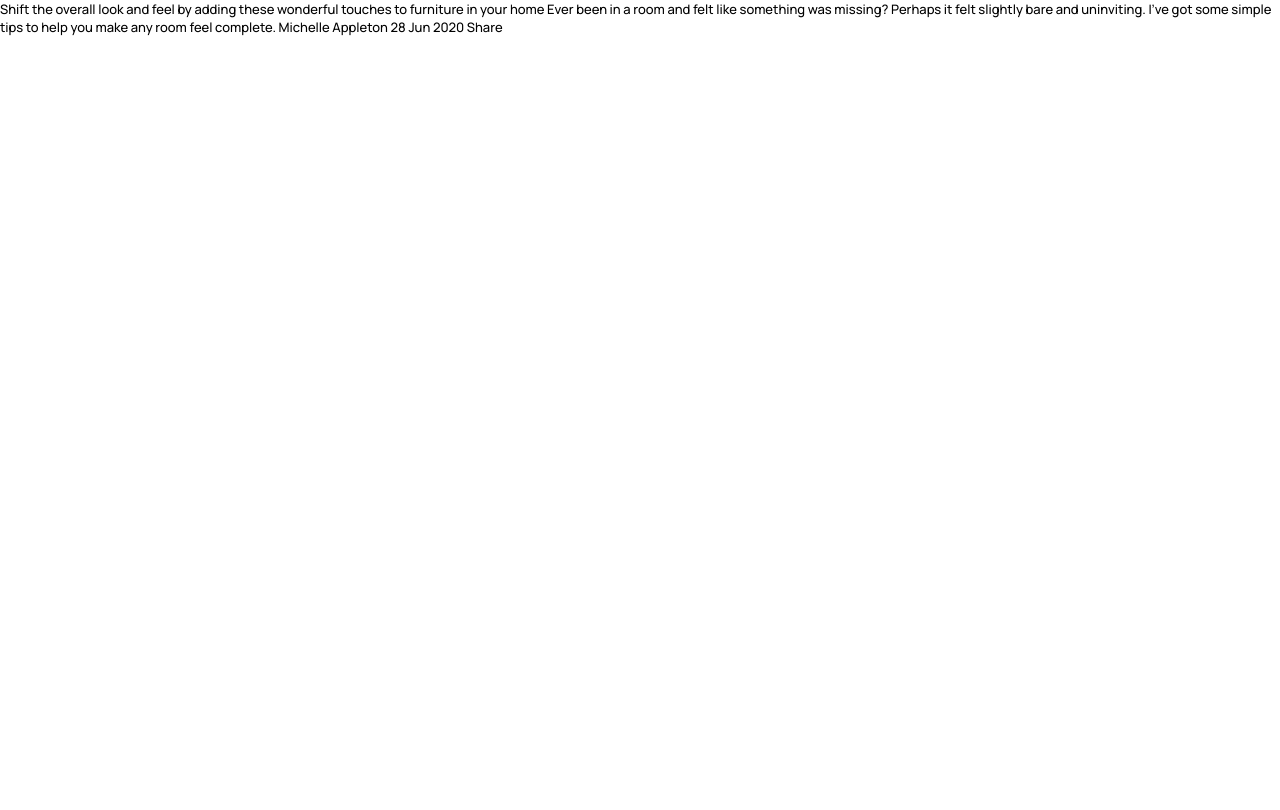
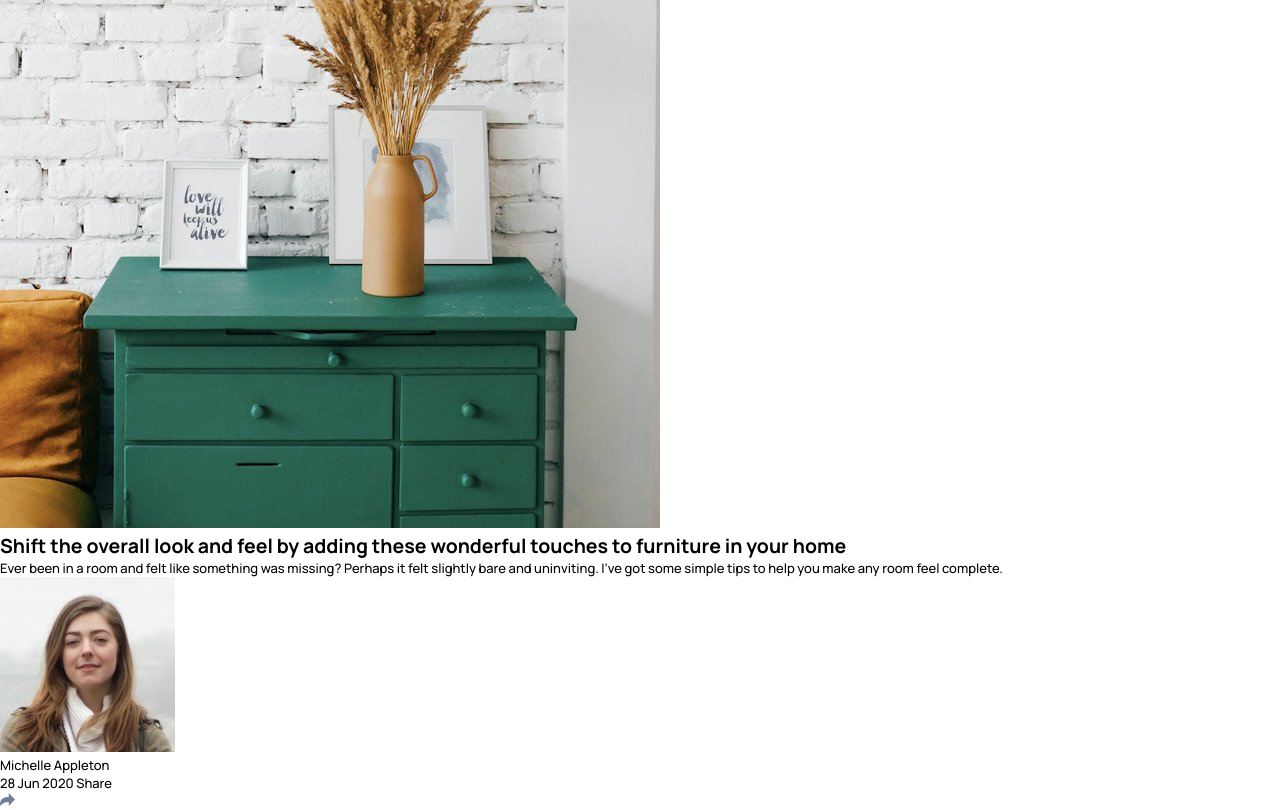
Before and after one commit to JacksonJ97/article-preview-component, a plain HTML site: page index.html in a window 1280 px wide. Drawn offline with Linux system fonts and the light colour scheme.

Commit message:
basic HTML structure

```diff
--- a/index.html
+++ b/index.html
@@ -11,9 +11,30 @@
     <title>Frontend Mentor | Article preview component</title>
   </head>
   <body>
-    Shift the overall look and feel by adding these wonderful touches to furniture in your home Ever been in a room and felt like something
-    was missing? Perhaps it felt slightly bare and uninviting. I’ve got some simple tips to help you make any room feel complete. Michelle
-    Appleton 28 Jun 2020 Share
+    <section class="container">
+      <div class="article-card">
+        <img src="images/drawers.jpg" alt="" />
+
+        <div class="article-content">
+          <h1>Shift the overall look and feel by adding these wonderful touches to furniture in your home</h1>
+          <p>
+            Ever been in a room and felt like something was missing? Perhaps it felt slightly bare and uninviting. I’ve got some simple tips
+            to help you make any room feel complete.
+          </p>
+
+          <div class="user-details">
+            <img src="images/avatar-michelle.jpg" alt="" />
+
+            <div>
+              <p>Michelle Appleton</p>
+              <p>28 Jun 2020 Share</p>
+            </div>
+
+            <img src="images/icon-share.svg" alt="" />
+          </div>
+        </div>
+      </div>
+    </section>
   </body>
   <script src="index.js"></script>
 </html>
```
